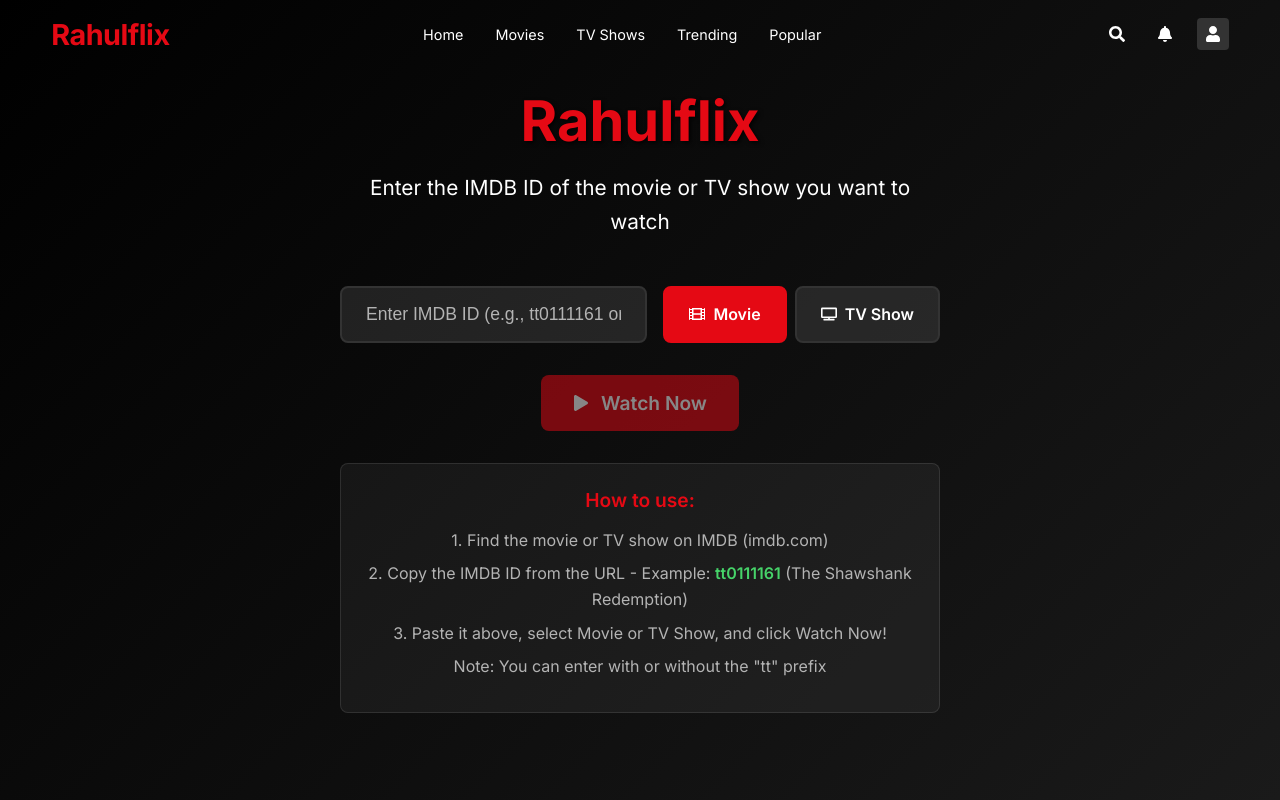
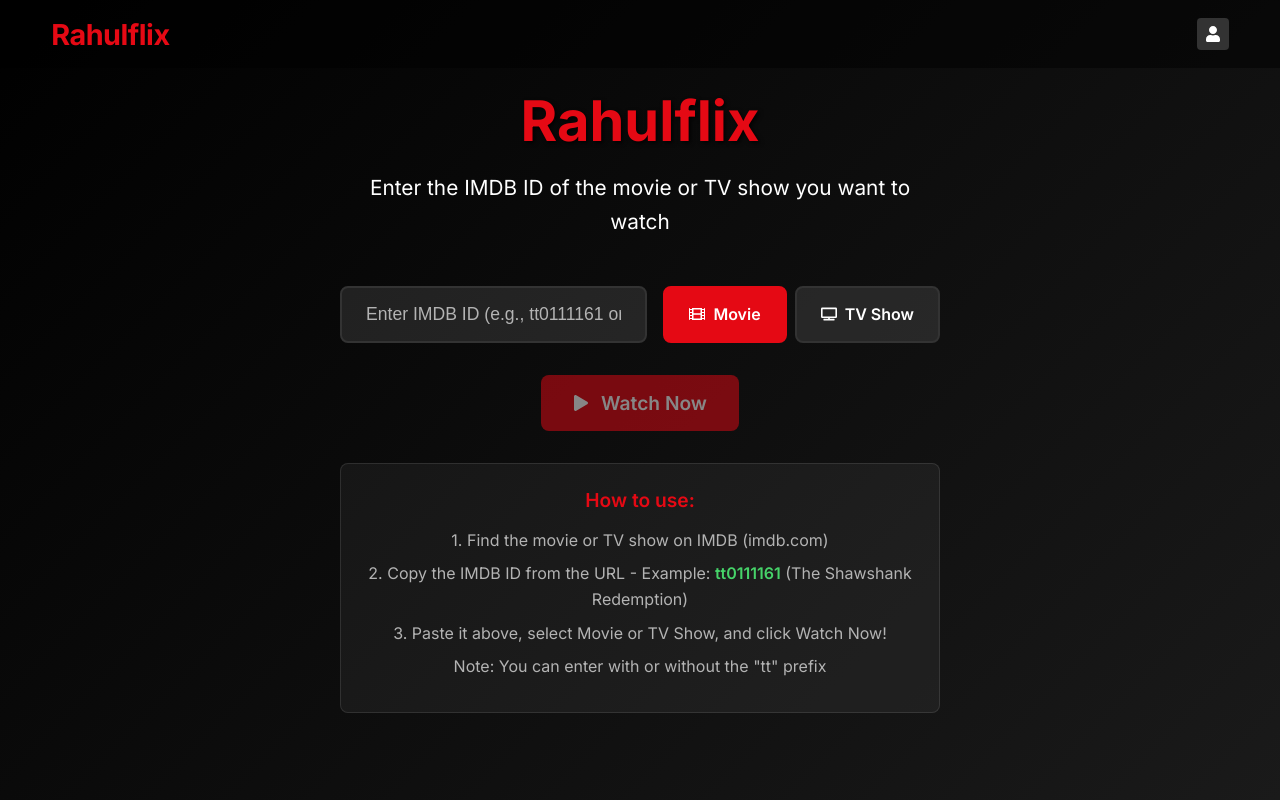
Before and after one commit to rksingh-dev/Rahulflix, a React (Create React App) app: page / in a window 1280 px wide. Built offline with nearby package versions, Linux system fonts and the light colour scheme; the HTML template or start-up script is replaced by a standard one.

Commit message:
Update Navbar.tsx

```diff
--- a/src/components/Navbar.tsx
+++ b/src/components/Navbar.tsx
@@ -1,8 +1,8 @@
 import React, { useState, useEffect } from 'react';
-import { Link, useNavigate } from 'react-router-dom';
+import { Link } from 'react-router-dom';
 import styled from 'styled-components';
 import { motion } from 'framer-motion';
-import { FaSearch, FaBell, FaUser } from 'react-icons/fa';
+import { FaUser } from 'react-icons/fa';
 
 const Nav = styled(motion.nav)`
   position: fixed;
@@ -17,7 +17,7 @@
   justify-content: space-between;
   transition: background-color 0.3s ease;
   background: ${({ scrolled }: { scrolled: boolean }) =>
-    scrolled ? 'rgba(0, 0, 0, 0.9)' : 'transparent'};
+    scrolled ? 'rgba(0, 0, 0, 0.9)' : 'rgba(0, 0, 0, 0.5)'};
 `;
 
 const Logo = styled(Link)`
@@ -26,92 +26,10 @@
   font-weight: 700;
   text-decoration: none;
   letter-spacing: -0.5px;
-`;
-
-const NavLinks = styled.div`
-  display: flex;
-  align-items: center;
-  gap: 2rem;
-
-  @media (max-width: 768px) {
-    display: none;
-  }
-`;
-
-const NavLink = styled(Link)`
-  color: #fff;
-  text-decoration: none;
-  font-size: 0.9rem;
-  font-weight: 400;
   transition: color 0.3s ease;
 
   &:hover {
-    color: #b3b3b3;
-  }
-`;
-
-const RightSection = styled.div`
-  display: flex;
-  align-items: center;
-  gap: 1rem;
-`;
-
-const SearchContainer = styled.div`
-  position: relative;
-  display: flex;
-  align-items: center;
-`;
-
-const SearchInput = styled(motion.input)`
-  background: transparent;
-  border: 1px solid #fff;
-  border-radius: 4px;
-  color: #fff;
-  padding: 8px 12px;
-  font-size: 0.9rem;
-  width: 0;
-  opacity: 0;
-  transition: all 0.3s ease;
-
-  &::placeholder {
-    color: #b3b3b3;
-  }
-
-  &.expanded {
-    width: 200px;
-    opacity: 1;
-  }
-`;
-
-const SearchButton = styled.button`
-  background: transparent;
-  border: none;
-  color: #fff;
-  cursor: pointer;
-  padding: 8px;
-  display: flex;
-  align-items: center;
-  justify-content: center;
-  transition: color 0.3s ease;
-
-  &:hover {
-    color: #e50914;
-  }
-`;
-
-const IconButton = styled.button`
-  background: transparent;
-  border: none;
-  color: #fff;
-  cursor: pointer;
-  padding: 8px;
-  display: flex;
-  align-items: center;
-  justify-content: center;
-  transition: color 0.3s ease;
-
-  &:hover {
-    color: #e50914;
+    color: #b2070f;
   }
 `;
 
@@ -133,9 +51,6 @@
 
 const Navbar: React.FC = () => {
   const [scrolled, setScrolled] = useState(false);
-  const [searchExpanded, setSearchExpanded] = useState(false);
-  const [searchQuery, setSearchQuery] = useState('');
-  const navigate = useNavigate();
 
   useEffect(() => {
     const handleScroll = () => {
@@ -146,33 +61,6 @@
     return () => window.removeEventListener('scroll', handleScroll);
   }, []);
 
-  const handleSearch = (e: React.FormEvent) => {
-    e.preventDefault();
-    if (searchQuery.trim()) {
-      navigate(`/search?q=${encodeURIComponent(searchQuery.trim())}`);
-      setSearchQuery('');
-      setSearchExpanded(false);
-    }
-  };
-
-  const toggleSearch = () => {
-    setSearchExpanded(!searchExpanded);
-    if (searchExpanded) {
-      setSearchQuery('');
-    }
-  };
-
-  const handleNavLinkClick = (e: React.MouseEvent, sectionId: string, path: string) => {
-    e.preventDefault();
-    navigate(path);
-    setTimeout(() => {
-      const el = document.getElementById(sectionId);
-      if (el) {
-        el.scrollIntoView({ behavior: 'smooth', block: 'start' });
-      }
-    }, 100); // Wait for navigation
-  };
-
   return (
     <Nav
       scrolled={scrolled}
@@ -182,39 +70,9 @@
     >
       <Logo to="/">Rahulflix</Logo>
 
-      <NavLinks>
-        <NavLink to="/" onClick={e => handleNavLinkClick(e, 'hero-banner', '/')}>Home</NavLink>
-        <NavLink to="/" onClick={e => handleNavLinkClick(e, 'movies', '/')}>Movies</NavLink>
-        <NavLink to="/" onClick={e => handleNavLinkClick(e, 'tv-shows', '/')}>TV Shows</NavLink>
-        <NavLink to="/" onClick={e => handleNavLinkClick(e, 'trending', '/')}>Trending</NavLink>
-        <NavLink to="/" onClick={e => handleNavLinkClick(e, 'popular', '/')}>Popular</NavLink>
-      </NavLinks>
-
-      <RightSection>
-        <SearchContainer>
-          <form onSubmit={handleSearch}>
-            <SearchInput
-              type="text"
-              placeholder="Search movies & TV shows..."
-              value={searchQuery}
-              onChange={(e) => setSearchQuery(e.target.value)}
-              className={searchExpanded ? 'expanded' : ''}
-              initial={false}
-            />
-          </form>
-          <SearchButton onClick={toggleSearch}>
-            <FaSearch size={16} />
-          </SearchButton>
-        </SearchContainer>
-
-        <IconButton>
-          <FaBell size={16} />
-        </IconButton>
-
-        <UserAvatar as="a" href="https://www.linkedin.com/in/rahul-kumar-singh-1a14401ba/" target="_blank" rel="noopener noreferrer">
-          <FaUser size={16} />
-        </UserAvatar>
-      </RightSection>
+      <UserAvatar as="a" href="https://www.linkedin.com/in/rahul-kumar-singh-1a14401ba/" target="_blank" rel="noopener noreferrer">
+        <FaUser size={16} />
+      </UserAvatar>
     </Nav>
   );
 };
```
